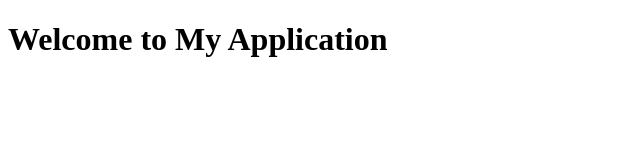
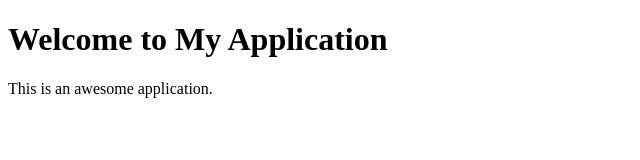
Before and after one commit to iscaca/ansible_apache, a plain HTML site: page app/index.html in a window 1280 px wide. Shown: the whole page, without its empty margins (0-640 px from the left). Drawn offline with Linux system fonts and the light colour scheme.

Commit message:
modified index.html

```diff
--- a/app/index.html
+++ b/app/index.html
@@ -3,5 +3,6 @@
     <title>My Application</title>
     <body>
         <h1>Welcome to My Application</h1>
+        <p>This is an awesome application.</p>
     </body>
 </html>
```
